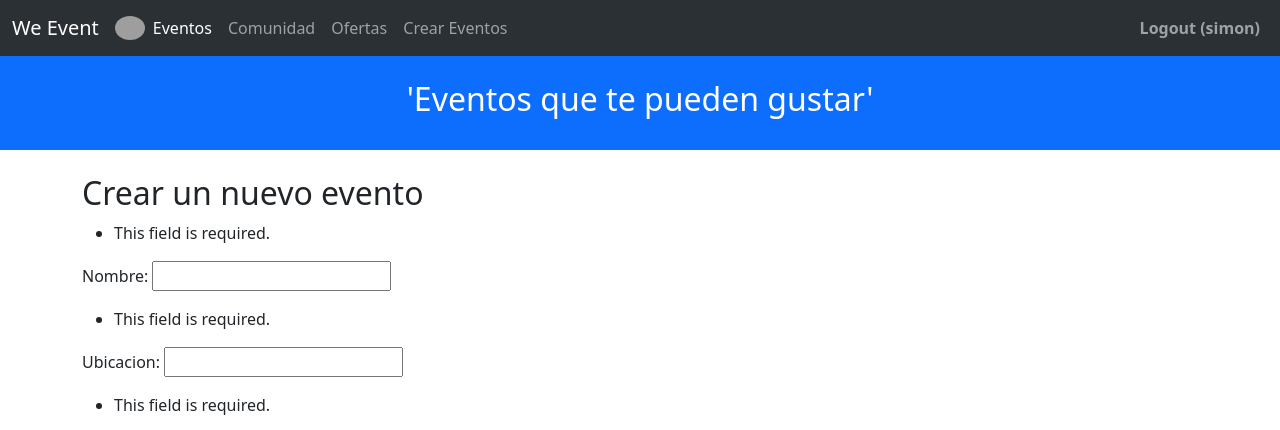
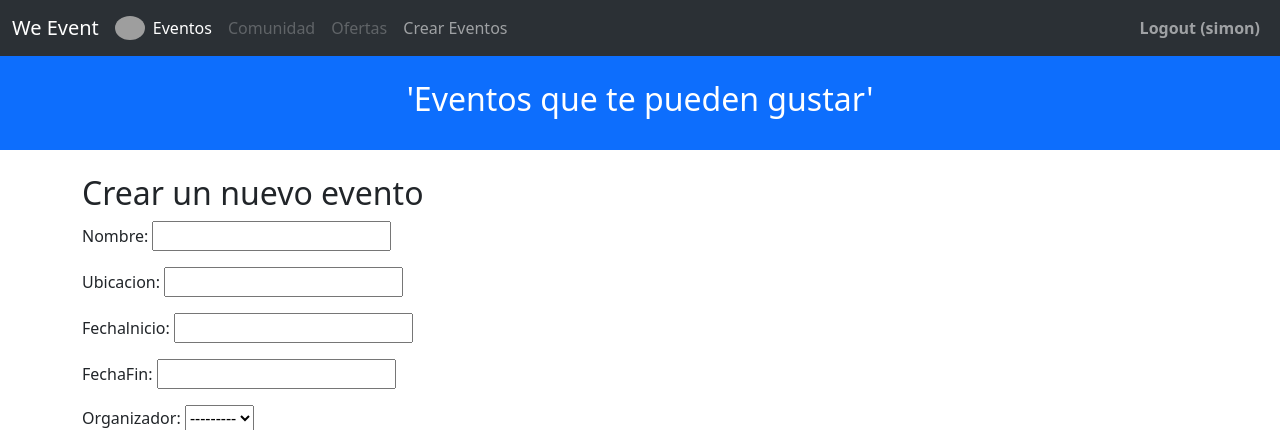
Before and after one commit to eldoniis/WeEvent, a Django app: page /create_event/ in a window 1280 px wide. Shown: the top 430 px of the page. Run offline with Django 3.2, Linux system fonts and the light colour scheme; a user stored in the database is signed in; data comes from the database, SQL or seed files in the repository; both versions use the stored data as it was after the commit; grey boxes are pictures that could not be loaded.

Commit message:
Cambios finales

```diff
--- a/pagina/templates/base.html
+++ b/pagina/templates/base.html
@@ -22,10 +22,10 @@
             <a class="nav-link active" aria-current="page" href="{% url 'events_index' %}">Eventos</a>
           </li>
           <li class="nav-item">
-            <a class="nav-link " href="#">Comunidad</a>
+            <a class="nav-link disabled" aria-disabled="true" href="#">Comunidad</a>
           </li>
           <li class="nav-item">
-            <a class="nav-link" href="#">Ofertas</a>
+            <a class="nav-link disabled" aria-disabled="true" href="#">Ofertas</a>
           </li>
           <li class="nav-item">
             <a class="nav-link " href="{% url 'create_event' %}">Crear Eventos</a>
--- a/pagina/views.py
+++ b/pagina/views.py
@@ -11,7 +11,11 @@ from .forms import *
 def HomePage(request):
     template_name = 'home.html'
 
-    return render(request, template_name)
+    viewData = {}
+    viewData["title"] = "Title of the view"
+    viewData["subtitle"] =  "Subtitle of the view"
+    viewData["events"] = Evento.objects.all()
+    return render(request, template_name, viewData)
 
 @login_required
 def EventIndexView(request):
@@ -24,6 +28,7 @@ def EventIndexView(request):
 
     return render(request, template_name, viewData)
 
+@login_required
 def EventShowView(request,id,):
     template_name = 'show_event.html'
 
@@ -34,18 +39,26 @@ def EventShowView(request,id,):
 
     return render(request, template_name, viewData)
 
+@login_required
 def CreateEventView(request):
     template_name = 'create_event.html'
 
-    form = EventoForm(request.POST)
-    print(form.is_valid())
-    if form.is_valid():
-        evento = form.save()
-        return redirect('show_event', id=evento.id)
+    if request.method == 'POST':
+        form = EventoForm(request.POST)
 
+        if form.is_valid():
+            # El formulario es válido, guarda el evento y redirige a la página de detalles
+            evento = form.save()
+            return redirect('show_event', id=evento.id)
+        else:
+            # El formulario no es válido, muestra los errores en el formulario
+            print(form.errors)
+    else:
+        form = EventoForm()
 
     return render(request, template_name, {'form': form})
 
+@login_required
 def DeleteEventView(request,id):
     evento = get_object_or_404(Evento, id=id)
     evento.delete()
```
Also changed, not shown: pagina/templates/home.html (+3 -8 lines), db.sqlite3.
